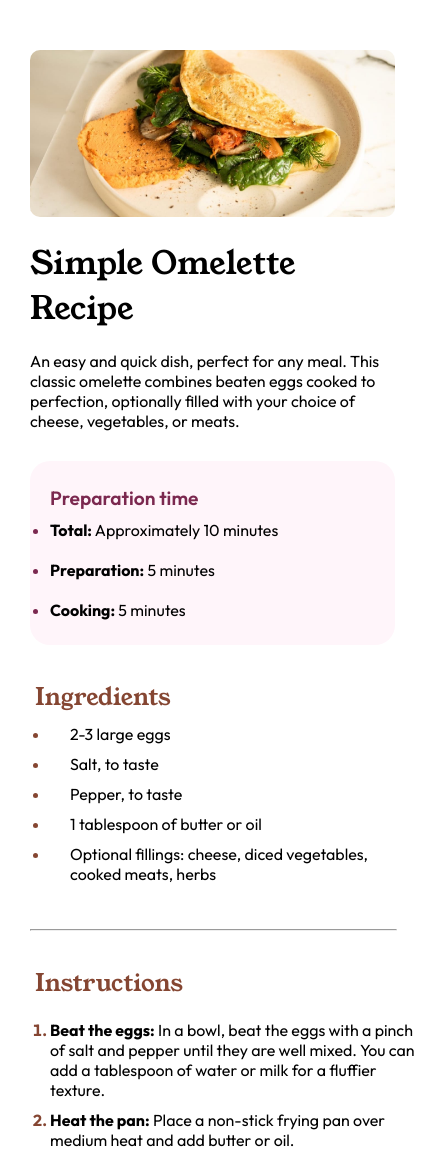
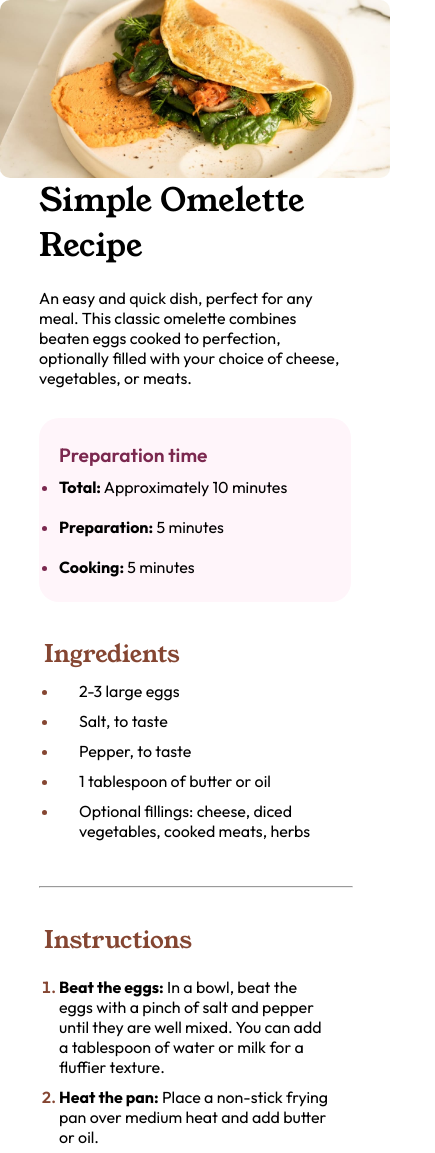
Before and after one commit to gafjel/recipe-page-main, a plain HTML site: page index.html in a window 390 px wide. Shown: the top 1153 px of the page, 435 px wide, since content can reach past the window. Drawn offline with Linux system fonts and the light colour scheme.

Commit message:
setting the image and adding reponsiveness

```diff
--- a/index.html
+++ b/index.html
@@ -25,13 +25,16 @@
 
 <body>
 
+  <div class="cont">
+    <img src="./assets/images/image-omelette.jpeg"/>
+
   <div class="container">
+
 
     <!-- the header of the page -->
 
     <header class="header">
 
-      <img src="./assets/images/image-omelette.jpeg" style="width: 100%; border-radius: 10px; margin: 20px 0;"/>
       <h1>Simple Omelette Recipe</h1>
 
       <p>An easy and quick dish, perfect for any meal. This classic omelette combines beaten eggs cooked to perfection, optionally filled with your choice of cheese, vegetables, or meats.</p>
@@ -152,6 +155,7 @@
 
     </section>
   </div>
+  </div>
 
   <div class="attribution">
     Challenge by <a href="https://www.frontendmentor.io?ref=challenge" target="_blank">Frontend Mentor</a>.
--- a/styles.css
+++ b/styles.css
@@ -1,21 +1,3 @@
-@media screen and (max-width: 425px) {
-    body{
-        margin: 0;
-        padding: 0;
-        box-sizing: border-box;
-    }
-    .container{
-        width: 425px;
-    }
-}
-
-@media screen and (min-width: 768px){
-    body{
-        background-color: hsl(30, 54%, 90%);
-        padding: 50px;
-    }
-}
-
 @font-face {
     font-family: Outfit;
     src: url(./assets/fonts/outfit/Outfit-VariableFont_wght.ttf);
@@ -32,9 +14,21 @@
     font-size: 16px;
 }
 
+.cont{
+    background-color: white;
+    box-sizing: border-box;
+    border-radius: 10px;
+}
+
+img{
+    width: 92%;
+    border-radius: 10px;
+    margin: 20px 20px;
+}
 
 .container{
-    background-color: white; border-radius: 20px;
+    background-color: white;
+    border-radius: 20px;
     box-sizing: border-box;
     padding: 30px;
     margin: 0 auto;
@@ -88,6 +82,7 @@
 }
 
 .second-section{
+    box-sizing: border-box;
     color: hsl(14, 45%, 36%);
     margin: 30px auto;
     padding: 5px 20px;
@@ -114,6 +109,7 @@ hr{
 }
 
 .third-section{
+    box-sizing: border-box;
     color: hsl(14, 45%, 36%);
     margin: 30px auto;
     padding: 5px 20px;
@@ -122,12 +118,12 @@ hr{
 
 .third-list li{
     margin: 10px auto;
-    font-weight: bold;
+    font-weight: 600;
 }
 
 .third-list p{
     color: black;
-    font-weight: normal;
+    font-weight: 400;
 }
 .third-section h2{
     font-size: 1.5em;
@@ -178,3 +174,33 @@ table{
 .row .hmmone{
     border: none;
 }
+
+@media screen and (max-width: 425px) {
+    body{
+        padding: 0;
+        box-sizing: border-box;
+    }
+    .container{
+        margin: 0;
+        padding: 0;
+        box-sizing: border-box;
+        width: 80%;
+    }
+    img{
+        width: 100%;
+        margin: 0;
+    }
+    .cont{
+    display: flex;
+    flex-direction: column;
+    align-items: center;
+    }
+}
+
+
+@media screen and (min-width: 768px){
+    body{
+        background-color: hsl(30, 54%, 90%);
+        padding: 50px;
+    }
+}
```
